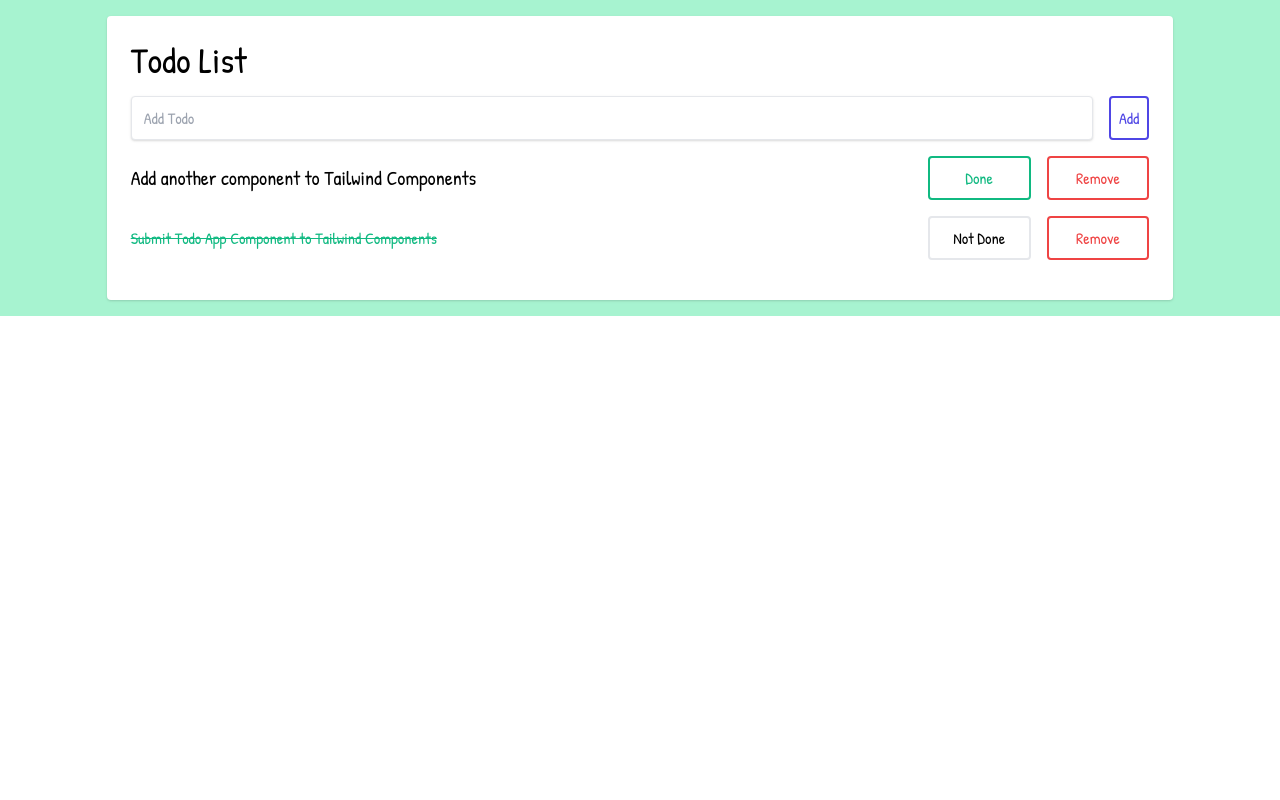
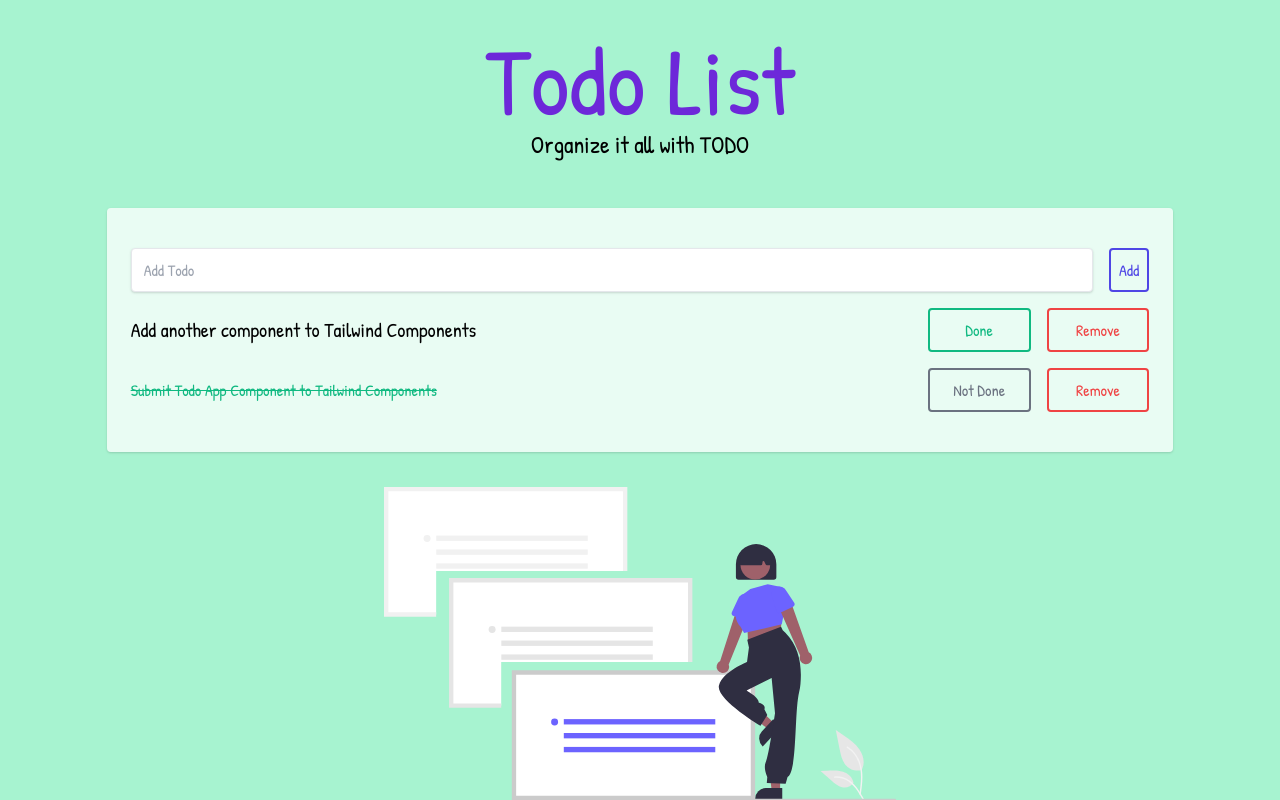
Before and after one commit to orabazu/todo-app, a React app: page / in a window 1280 px wide. Built offline with nearby package versions, Linux system fonts and the light colour scheme.

Commit message:
Update UI - add bg image - add addTodo CP

```diff
--- /dev/null
+++ b/src/components/AddTodo.tsx
@@ -0,0 +1,19 @@
+import React from 'react';
+
+type Props = {};
+
+const AddTodo: React.FC<Props> = (): JSX.Element => {
+  return (
+    <div className="flex my-4">
+      <input
+        className="shadow appearance-none border rounded w-full py-2 px-3 mr-4 text-grey-darker"
+        placeholder="Add Todo"
+      />
+      <button className="flex-no-shrink p-2 border-2 rounded text-indigo-600 border-indigo-600 hover:text-white hover:bg-indigo-600">
+        Add
+      </button>
+    </div>
+  );
+};
+
+export default AddTodo;
--- a/src/views/App/index.tsx
+++ b/src/views/App/index.tsx
@@ -1,23 +1,19 @@
 import React from 'react';
+
+import AddTodo from 'components/AddTodo';
 
 type Props = {};
 
 export const App: React.FC<Props> = (): JSX.Element => {
   return (
-    <div className="h-100 w-full flex items-center justify-center bg-green-200 font-sans">
-      <div className="bg-white rounded shadow p-6 m-4 w-full lg:w-10/12">
-        <div className="mb-4">
-          <h1 className="text-grey-800 text-4xl">Todo List</h1>
-          <div className="flex mt-4">
-            <input
-              className="shadow appearance-none border rounded w-full py-2 px-3 mr-4 text-grey-darker"
-              placeholder="Add Todo"
-            />
-            <button className="flex-no-shrink p-2 border-2 rounded text-indigo-600 border-indigo-600 hover:text-white hover:bg-indigo-600">
-              Add
-            </button>
+    <div className="h-screen w-full bg-green-200 font-sans bg-hero bg-no-repeat bg-bottom bg-40%">
+      <div className="p-8">
+        <h1 className="text-purple-700 text-8xl text-center">Todo List</h1>
+        <p className="text-black text-2xl text-center">Organize it all with TODO</p>
       </div>
-        </div>
+      <div className="items-center justify-center flex">
+        <div className="bg-white bg-opacity-75  rounded shadow p-6 m-4 w-full lg:w-10/12">
+          <AddTodo></AddTodo>
           <div>
             <div className="flex mb-4 items-center">
               <p className="w-full text-grey-darkest text-xl">
@@ -34,7 +30,7 @@ export const App: React.FC<Props> = (): JSX.Element => {
               <p className="w-full line-through text-green-500 todoItem">
                 Submit Todo App Component to Tailwind Components
               </p>
-            <button className="w-32 p-2 ml-4 mr-2 border-2 rounded hover:text-white text-grey-500 border-grey-500 hover:bg-grey-500">
+              <button className="w-32 p-2 ml-4 mr-2 border-2 rounded hover:text-white text-gray-500 border-gray-500 hover:bg-gray-500">
                 Not Done
               </button>
               <button className="w-32  p-2 ml-2 border-2 rounded text-red-500 border-red-500 hover:text-white hover:bg-red-500">
@@ -44,5 +40,6 @@ export const App: React.FC<Props> = (): JSX.Element => {
           </div>
         </div>
       </div>
+    </div>
   );
 };
--- a/tailwind.config.js
+++ b/tailwind.config.js
@@ -2,10 +2,18 @@ module.exports = {
   purge: [],
   darkMode: false, // or 'media' or 'class'
   theme: {
-    extend: {},
+    extend: {
+      backgroundImage: theme => ({
+        'hero': "url('./assets/undraw_hero.svg')",
+      }),
+      backgroundSize: {
+        '40%': '40%',
+      }
+    },
   },
   variants: {
     extend: {},
   },
   plugins: [],
+
 }
--- a/webpack.common.js
+++ b/webpack.common.js
@@ -20,9 +20,7 @@ module.exports = {
       const: path.resolve(__dirname, './src/const/'),
       components: path.resolve(__dirname, './src/components/'),
       views: path.resolve(__dirname, './src/views/'),
-      contexts: path.resolve(__dirname, './src/contexts/'),
       reducers: path.resolve(__dirname, './src/reducers/'),
-      managers: path.resolve(__dirname, './src/managers/'),
       hooks: path.resolve(__dirname, './src/hooks/'),
       assets: path.resolve(__dirname, './src/assets/'),
     },
@@ -87,7 +85,7 @@ module.exports = {
         ],
       },
       {
-        test: /\.(jpe?g|png|gif|ico)$/,
+        test: /\.(jpe?g|png|gif|ico|svg)$/,
         type: 'asset/resource',
       },
     ],
```
Also changed, not shown: src/assets/undraw_hero.svg (added), src/tailwind.css (deleted). Lines whose indentation alone changed are shown as unchanged.
